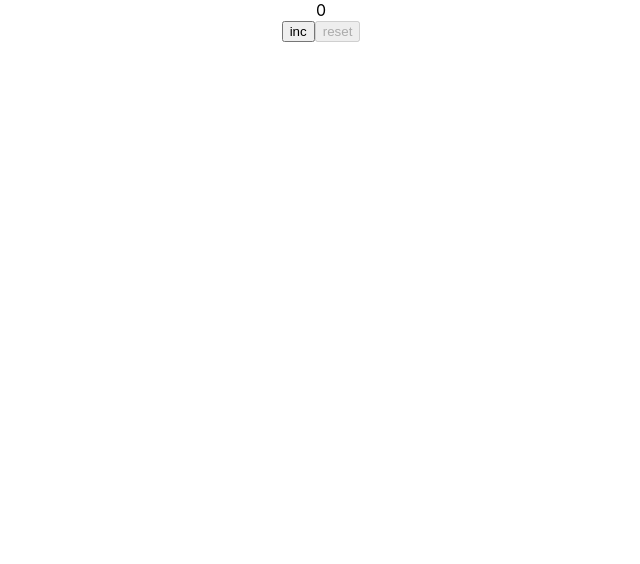
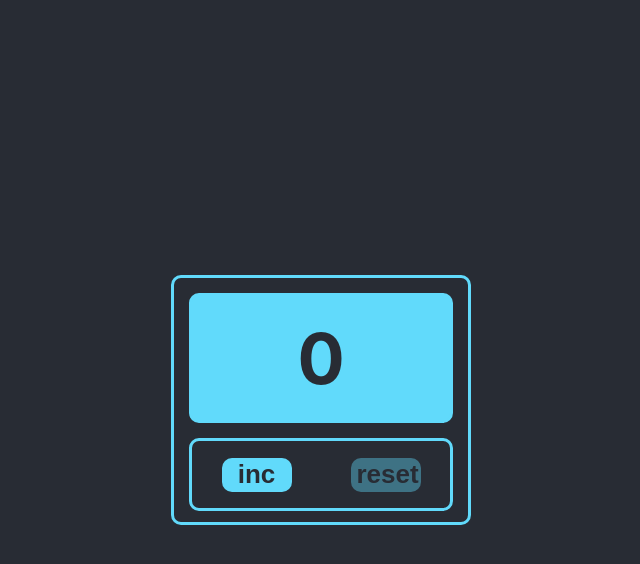
Before and after one commit to igor-minaev/counter, a React (Create React App) app: page / in a window 1280 px wide. Shown: the top 564 px of the page, without its empty margins (319-959 px from the left). Built offline with nearby package versions, Linux system fonts and the light colour scheme.

Commit message:
add css styles

```diff
--- a/src/App.css
+++ b/src/App.css
@@ -1,5 +1,13 @@
+* {
+    box-sizing: border-box;
+}
+
 .App {
-    text-align: center;
+    display: flex;
+    align-items: center;
+    justify-content: center;
+    background-color: #282c34;
+    height: 100vh;
 }
 
 .App-logo {
@@ -40,3 +48,51 @@
         transform: rotate(360deg);
     }
 }
+
+.counter {
+    width: 300px;
+    height: 250px;
+    border: 3px solid #61dafb;
+    border-radius: 10px;
+    padding: 15px;
+}
+
+.display {
+    height: 130px;
+    display: flex;
+    align-items: center;
+    justify-content: center;
+    background-color: #61dafb;
+    border: 3px solid #61dafb;
+    border-radius: 10px;
+    margin-bottom: 15px;
+    font-size: 70px;
+    font-weight: bold;
+    color: #282c34;
+}
+
+.buttons {
+    height: 73px;
+    border: 3px solid #61dafb;
+    display: flex;
+    align-items: center;
+    border-radius: 10px;
+    justify-content: space-around;
+}
+
+.button {
+    background-color: #61dafb;
+    color: #282c34;
+    border: none;
+    width: 70px;
+    height: 34px;
+    border-radius: 10px;
+    font-size: 26px;
+    font-weight: bold;
+    cursor: pointer;
+}
+
+.disabled {
+    cursor: default;
+    opacity: 0.4;
+}
--- a/src/App.tsx
+++ b/src/App.tsx
@@ -1,16 +1,21 @@
 import React, {useState} from 'react';
 import './App.css';
-import {Display} from "./components/Display";
+import {Counter} from "./components/Counter";
 
 function App() {
     let startValue = 0
     let maxValue = 5
     const [count, setCount] = useState(0)
+    const incrementCount = () => setCount(count + 1)
+    const resetCount = () => setCount(startValue)
     return (
         <div className="App">
-            <Display count={count} maxValue={maxValue}/>
-            <button disabled={count === maxValue} onClick={() => setCount(count + 1)}>inc</button>
-            <button disabled={count === startValue} onClick={() => setCount(0)}>reset</button>
+            <Counter
+                count={count}
+                startValue={startValue}
+                maxValue={maxValue}
+                incrementCount={incrementCount}
+                resetCount={resetCount}/>
         </div>
     );
 }
--- a/src/components/Button.tsx
+++ b/src/components/Button.tsx
@@ -3,11 +3,12 @@ import React from 'react';
 type ButtonPropsType = {
     name: string
     onClick: () => void
+    disabled: boolean
 }
 
-export const Button: React.FC<ButtonPropsType> = ({name, onClick}) => {
+export const Button: React.FC<ButtonPropsType> = ({name, onClick, disabled}) => {
     const onClickHandler = () => onClick()
     return (
-        <button onClick={onClickHandler}>{name}</button>
+        <button className={`button ${disabled ? 'disabled' : ''}`} disabled={disabled} onClick={onClickHandler}>{name}</button>
     );
 };
--- a/src/components/Display.tsx
+++ b/src/components/Display.tsx
@@ -7,7 +7,7 @@ type DispalyPropsType = {
 
 export const Display: React.FC<DispalyPropsType> = ({count, maxValue}) => {
     return (
-        <div>
+        <div className='display'>
             <div className={count === maxValue ? 'active' : ''}>{count}</div>
         </div>
     );
```
